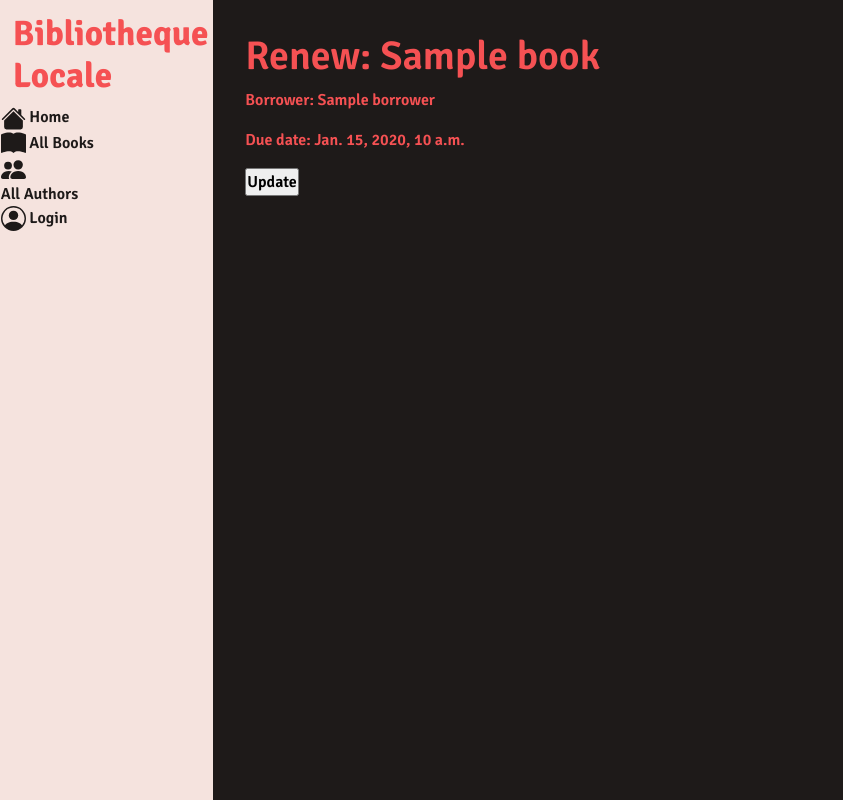
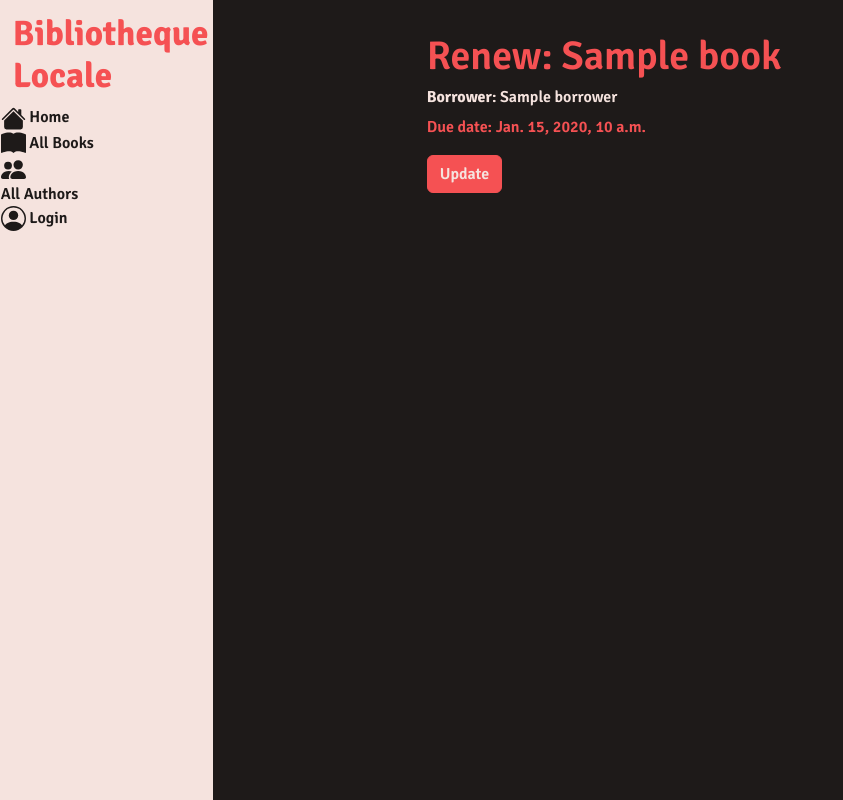
Before and after one commit to yawok/bibliotheque-locale, a Django app: template catalog/templates/catalog/book_renew_librarian.html in a window 1280 px wide. Shown: the whole page, without its empty margins (0-843 px from the left). Run offline with Django 3.2, Linux system fonts and the light colour scheme; the template is opened without the code that fills it: most values are stand-ins (such as "Sample title", 1, 10 or a date in 2020); some libraries are stand-ins or nearby versions.

Commit message:
Style form and page

```diff
--- a/catalog/static/css/styles.css
+++ b/catalog/static/css/styles.css
@@ -223,3 +223,7 @@ a {
     background-color: #F5E3DE;
     color: #F55153;
 }
+
+.light-text {
+    color: #F5E3DE;
+}
--- a/catalog/templates/catalog/book_renew_librarian.html
+++ b/catalog/templates/catalog/book_renew_librarian.html
@@ -1,16 +1,16 @@
-{% extends 'catalog/base_generic.html' %}
-
+{% extends "catalog/base_generic.html" %}
 {% block content %}
-    <h1>Renew: {{ book_instance.book.title }}</h1>
-    <p>Borrower: {{ book_instance.borrower }}</p>
-    <p class="{% if book_instance.is_overdue %}text-danger{% endif %}">Due date: {{ book_instance.due_back }}</p>
-
-    <form action='' method='post'>
+  {% load bootstrap5 %}
+  <div class="position-relative">
+    <div class="position-absolute top-0 start-50 translate-middle-x centre-form">
+      <h1>Renew: {{ book_instance.book.title }}</h1>
+      <h6 class="light-text"><strong>Borrower</strong>: {{ book_instance.borrower }}</h6>
+      <p class="{% if book_instance.is_overdue %}text-danger{% endif %}">Due date: {{ book_instance.due_back }}</p>
+      <form action='' method='post'>
         {% csrf_token %}
-        <table>
-            {{ form.as_table }}
-        </table>
-        <input type='submit' value='Update' />
-    </form>
-
-{% endblock %}
+        {% bootstrap_form form %}
+        <input class="btn submit-btn" type='submit' value='Update'/>
+      </form>
+    </div>
+  </div>
+{% endblock content %}
```
